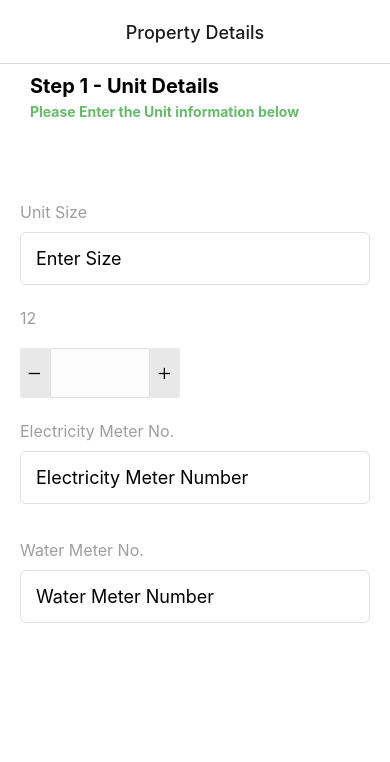
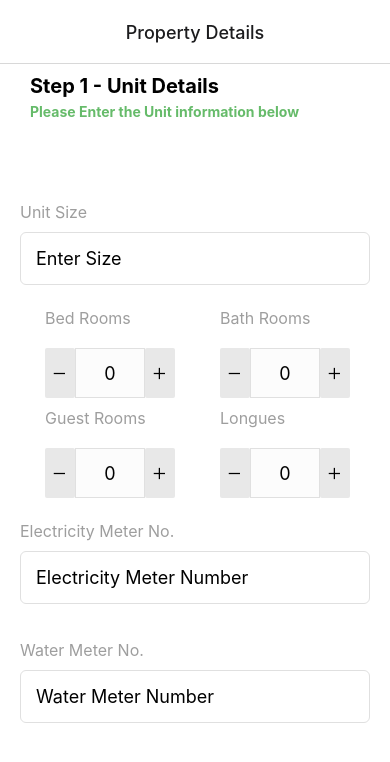
Before and after one commit to Johnsamoel/emeral_Task, a React Native app: screen / in a window 390 px wide. Shown: the top 762 px of the page. Built offline with nearby package versions, Linux system fonts and the light colour scheme.

Commit message:
reducing code complexity

```diff
--- a/Components/UI/Counter.jsx
+++ b/Components/UI/Counter.jsx
@@ -1,63 +1,60 @@
-import {  StyleSheet, Text, TextInput, View } from 'react-native';
+import { StyleSheet, Text, TextInput, View } from "react-native";
 
-import { useWindowDimensions } from 'react-native';
+import { useWindowDimensions } from "react-native";
 
-import SmallButton from './SmallButton';
+import SmallButton from "./SmallButton";
 
-import { colors } from '../../Utils/Styles';
+import { colors } from "../../Utils/Styles";
 
-const Counter = ({label, onChangeFunction, }) => {
-
-    const {width , height } = useWindowDimensions()
-
+const Counter = ({ label, onChange , value }) => {
+  const { width, height } = useWindowDimensions();
 
   const styles = StyleSheet.create({
     rootContainer: {
       flex: 1,
-            flexDirection: 'column',
-            justifyContent: 'space-around',
-            alignItems: 'flex-start',
+      flexDirection: "column",
+      justifyContent: "space-around",
+      alignItems: "flex-start",
+      marginHorizontal: 25,
       // width: width > 400 ? '100%' : '50%' ,
-            minHeight: 100
+      minHeight: 100,
     },
     text: {
-            fontWeight: 'bold',
-            fontSize: 15
+      fontWeight: "bold",
+      fontSize: 15,
     },
     subContainer: {
-            flexDirection:"row",
-            justifyContent: 'space-around',
-            alignItems: 'center'
+      flexDirection: "row",
+      justifyContent: "space-around",
+      alignItems: "center",
     },
     input: {
-            backgroundColor: '#fcfcfc',
+      backgroundColor: "#fcfcfc",
       padding: 15,
       fontSize: 18,
-            width: 100,
+      width: 70,
       borderColor: colors.palette_Sencod_grey,
       borderWidth: 1,
       height: 50,
-            textAlign: 'center'
-
-        },label: {
+      textAlign: "center",
+    },
+    label: {
       fontSize: 16,
       color: colors.palette_main_grey,
       marginBottom: 10,
-          }
-    })
-
+    },
+  });
 
   return (
     <View style={styles.rootContainer}>
-         <Text style={styles.label}>12</Text>
+      <Text style={styles.label}>{label}</Text>
       <View style={styles.subContainer}>
-        <SmallButton iconName='remove' />
-        <TextInput style={styles.input} />
-        <SmallButton iconName='add-outline' />
+        <SmallButton iconName="remove" onpress={() => onChange('-')} />
+        <TextInput style={styles.input} value={value.toString()} />
+        <SmallButton iconName="add-outline" onpress={() => onChange('+')}  />
       </View>
     </View>
   );
 };
 
-
 export default Counter;
--- a/Components/UI/SmallButton.jsx
+++ b/Components/UI/SmallButton.jsx
@@ -6,6 +6,8 @@ import { colors } from '../../Utils/Styles';
 import { Ionicons } from '@expo/vector-icons'
 
 const SmallButton = ({onpress , iconName}) => {
+
+
 
 
     return (
--- a/Components/UnitDataForm.jsx
+++ b/Components/UnitDataForm.jsx
@@ -1,4 +1,4 @@
-import { ScrollView, StyleSheet, View, Text } from "react-native";
+import { ScrollView, StyleSheet, View, Text, Alert } from "react-native";
 import { useState } from "react";
 
 import { useFormik } from "formik";
@@ -11,13 +11,13 @@ import Counter from "./UI/Counter";
 const UnitDataForm = ({ defaultValues }) => {
   const [Inputs, setInputs] = useState({
     unitSize: { value: "", valid: true },
-    bedRooms: { value: "", valid: true },
-    bathRooms: { value: "", valid: true },
-    guestRooms: { value: "", valid: true },
-    Longues: { value: "", valid: true },
-    Furnished: { value: "", valid: true },
-    kitchen: { value: "", valid: true },
-    Parking: { value: "", valid: true },
+    bedRooms: { value: 0, valid: true },
+    bathRooms: { value: 0, valid: true },
+    guestRooms: { value: 0, valid: true },
+    Longues: { value: 0, valid: true },
+    Furnished: { value: "NO", valid: true },
+    kitchen: { value: "Open", valid: true },
+    Parking: { value: "Central", valid: true },
     ElecNo: { value: "", valid: true },
     WaterNo: { value: "", valid: true },
     selectAc: { value: "", valid: true },
@@ -47,31 +47,34 @@ const UnitDataForm = ({ defaultValues }) => {
       photo : '' ,
     };
 
-    console.log(inputIdentifier)
-    switch (inputIdentifier) {
-
-        case 'unitSize':
 
         if( !isFinite(enteredValue) || enteredValue === '' )  {
             Errors.unitSize = 'Invalid Value'
             setInputs((prevData) => { return { ...prevData , [inputIdentifier] :  { value: enteredValue  , valid: false} } })
         }else{
+          Errors.unitSize = ''
             setInputs((prevData) => { return { ...prevData , [inputIdentifier] :  { value: enteredValue  , valid: true} } })
         }
-            break;
+
+        return Errors;
+
+  }
+
+  const ChangeHandler = (identifier , operation) => {
 
 
+    if(operation === '+'){
+      setInputs((prevValue) => { return { ...prevValue , [identifier] : { value: +prevValue[identifier].value + 1 , valid: true  } } })
+    }else{
 
+      setInputs((prevValue) => {
+        if( +prevValue[identifier].value === 0 ){
+          Alert.alert('Invalid Operation' , 'you can Not Enter A number less Than zero')
+          return prevValue;
+        }
+        return { ...prevValue , [identifier] : { value: +prevValue[identifier].value - 1 , valid: true  } } })
+    }
 
-            default :
-             setInputs((curInputs) => {
-                return {
-                  ...curInputs,
-                  [inputIdentifier]: { value: enteredValue, isValid: true },
-                };
-              });
-            break;
-    }
   }
 
   return (
@@ -89,7 +92,13 @@ const UnitDataForm = ({ defaultValues }) => {
       />
 
       <View style={Styles.counterFlex}>
-        <Counter la />
+        <Counter label='Bed Rooms' value={ Inputs.bedRooms.value } onChange={ ChangeHandler.bind(this, 'bedRooms') } />
+        <Counter label='Bath Rooms'  value={ Inputs.bathRooms.value } onChange={ ChangeHandler.bind(this, 'bathRooms')}/>
+      </View>
+
+      <View style={Styles.counterFlex}>
+        <Counter label='Guest Rooms' value={ Inputs.guestRooms.value } onChange={ ChangeHandler.bind(this, 'guestRooms')} />
+        <Counter label='Longues'  value={ Inputs.Longues.value } onChange={ ChangeHandler.bind(this, 'Longues')}/>
       </View>
 
     <InputField
@@ -124,9 +133,13 @@ const Styles = StyleSheet.create({
     flex: 1,
   },
   counterFlex: {
+    flex: 1,
     flexDirection: 'row',
     flexWrap: 'wrap',
-    alignItems: 'center',
+    justifyContent: 'space-around',
+    // alignItems: 'center',
+    width: '100%',
+
   }
 });
 
```
Lines whose indentation alone changed are shown as unchanged.
